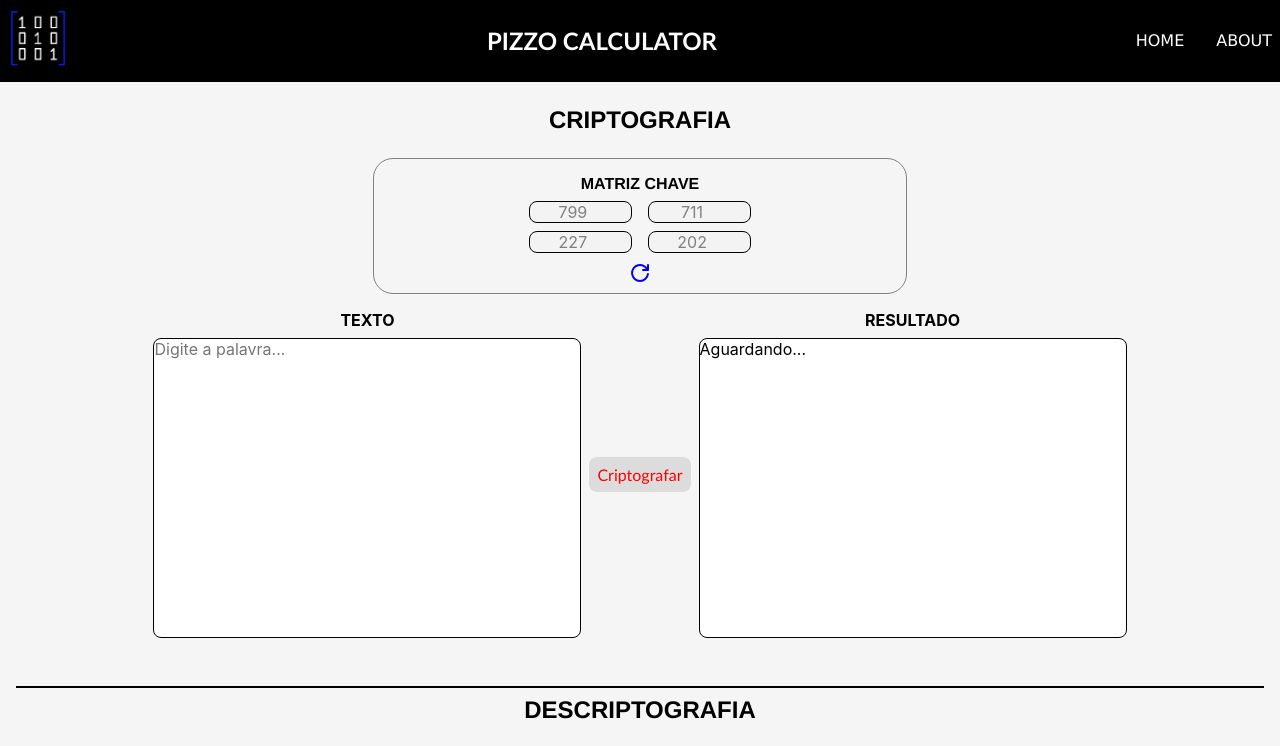
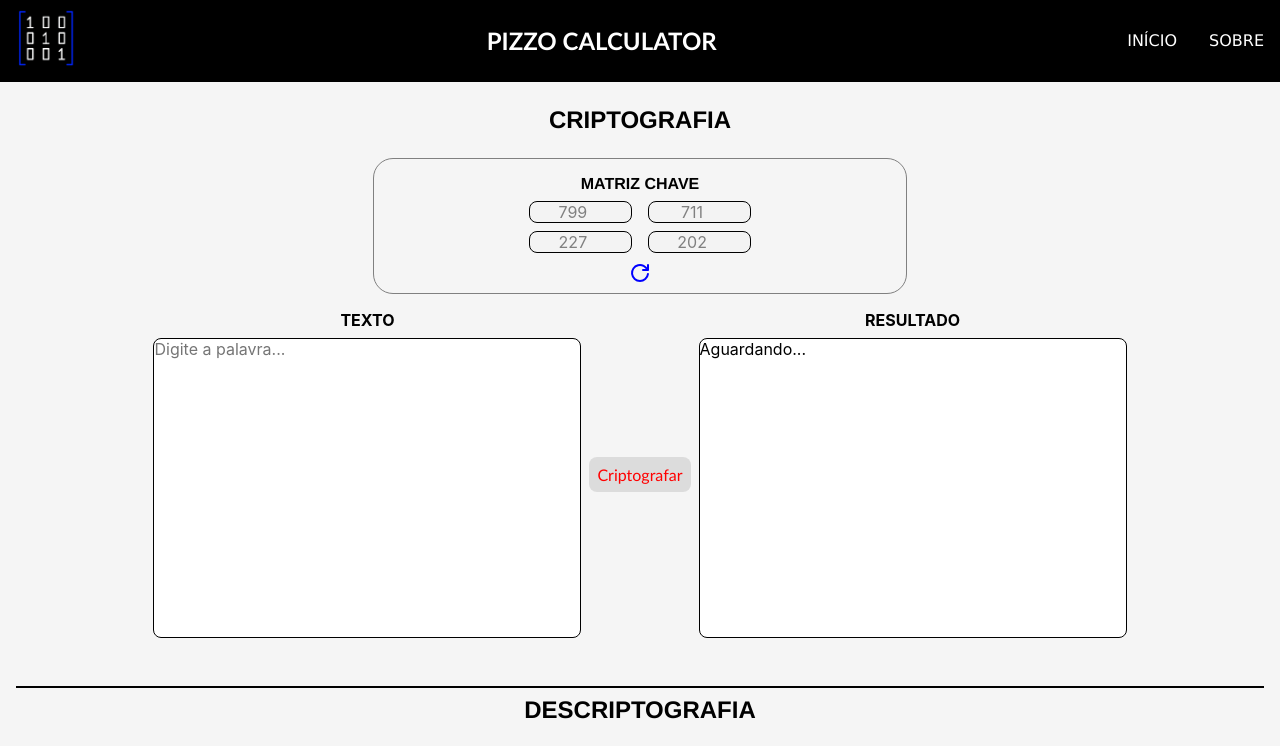
Before and after one commit to Gabriieu/criptografia-com-matrizes, a React (Vite) app: page / in a window 1280 px wide. Shown: the top 746 px of the page. Built offline with nearby package versions, Linux system fonts and the light colour scheme.

Commit message:
feat: fix header & footer

```diff
--- a/src/components/footer/footer.index.tsx
+++ b/src/components/footer/footer.index.tsx
@@ -9,7 +9,6 @@ export const Footer = () => {
           criptografia da matéria 'Algebra Linear e Geometria Analítica'
           lecionada pelo Prof. Fernando Pizzo
         </h2>
-        <h2>Alunos: José Gabriel e Gustavo Laurindo</h2>
       </div>
     </FooterStyle>
   );
--- a/src/components/header/header.index.tsx
+++ b/src/components/header/header.index.tsx
@@ -39,16 +39,16 @@ export const Header = () => {
         </div>
         <DesktopNavBar>
           <ul>
-            <li onClick={() => handleNavigation("/")}>HOME</li>
-            <li onClick={() => handleNavigation("/about")}>ABOUT</li>
+            <li onClick={() => handleNavigation("/")}>INÍCIO</li>
+            <li onClick={() => handleNavigation("/about")}>SOBRE</li>
           </ul>
         </DesktopNavBar>
       </HeaderStyle>
       {displayMenu && (
         <MobileNavBar id="nav-bar">
           <ul>
-            <li onClick={() => handleNavigation("/")}>HOME</li>
-            <li onClick={() => handleNavigation("/about")}>ABOUT</li>
+            <li onClick={() => handleNavigation("/")}>INÍCIO</li>
+            <li onClick={() => handleNavigation("/about")}>SOBRE</li>
           </ul>
         </MobileNavBar>
       )}
--- a/src/components/header/header.style.ts
+++ b/src/components/header/header.style.ts
@@ -6,7 +6,7 @@ export const HeaderStyle = styled.header`
   justify-content: space-between;
   align-items: center;
   background-color: black;
-  padding: 8px;
+  padding: 8px 16px 8px 16px;
   border-bottom: 2px solid black;
   position: relative;
 
```
